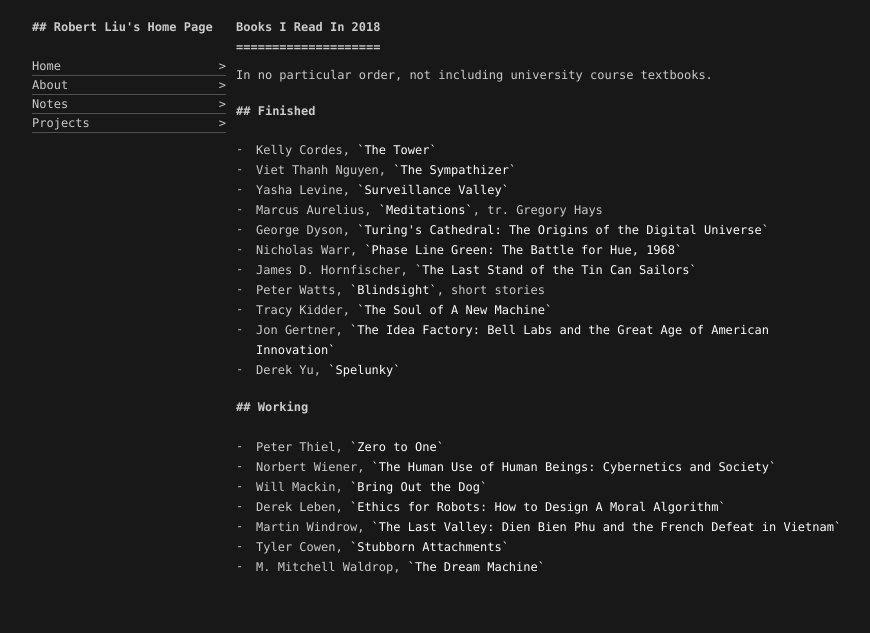
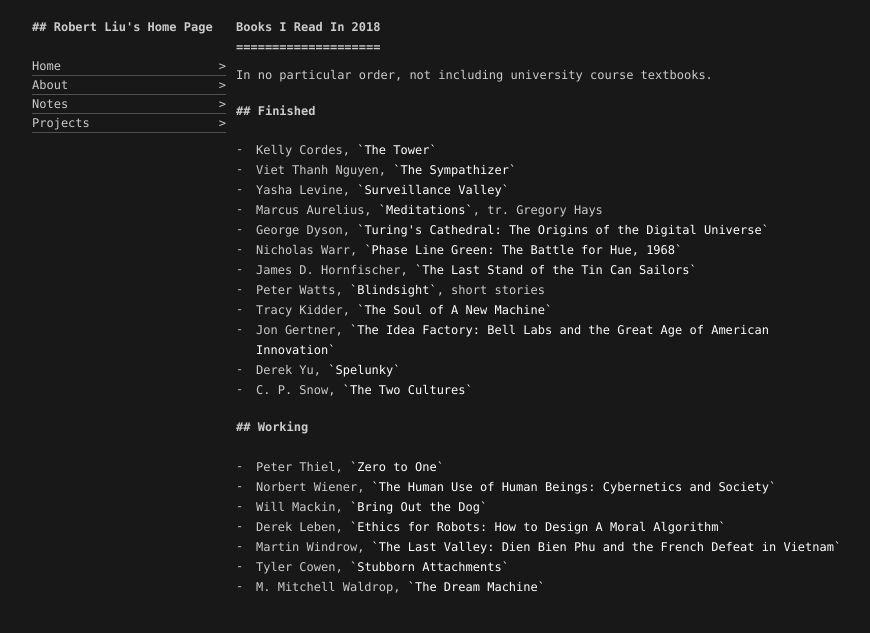
Before and after one commit to rrliu/cordyceptive.github.io, a Jekyll site: the page built from _posts/2018-12-31-books.md, in a window 1280 px wide. Shown: the top 633 px of the page, without its empty margins (200-1070 px from the left). Built offline with Jekyll 4.4.1, drawn with Linux system fonts in a browser that asks for light colours.

Commit message:
update books

```diff
--- a/_posts/2018-12-31-books.md
+++ b/_posts/2018-12-31-books.md
@@ -18,6 +18,7 @@ In no particular order, not including university course textbooks.
 - Tracy Kidder, `The Soul of A New Machine`
 - Jon Gertner, `The Idea Factory: Bell Labs and the Great Age of American Innovation`
 - Derek Yu, `Spelunky`
+- C. P. Snow, `The Two Cultures`
 
 ## Working
 - Peter Thiel, `Zero to One`
```
